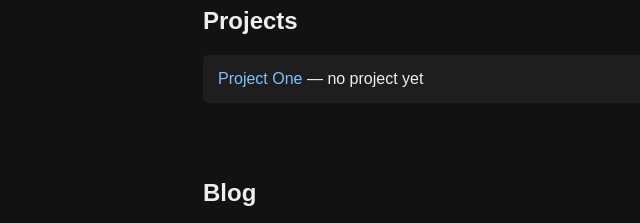
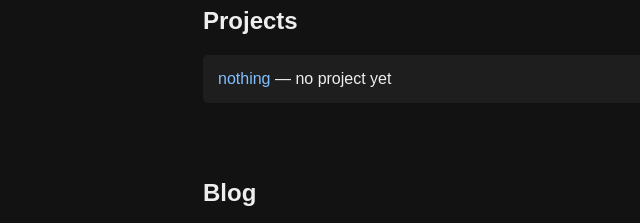
Before and after one commit to DudetxtDeveloper/dudetxtdeveloper.github.io, a plain HTML site: page index.html in a window 1280 px wide. Shown: the part 360-583 px from the top of the page, 37-677 px from the left. Drawn offline with Linux system fonts and the light colour scheme.

Commit message:
Just change some text

```diff
--- a/index.html
+++ b/index.html
@@ -84,7 +84,7 @@
   <section id="projects">
     <h2>Projects</h2>
     <ul class="projects-list">
-      <li><a href="project1.html">Project One</a> — no project yet</li>
+      <li><a href="project1.html">nothing</a> — no project yet</li>
       <!-- add more -->
     </ul>
   </section>
```
